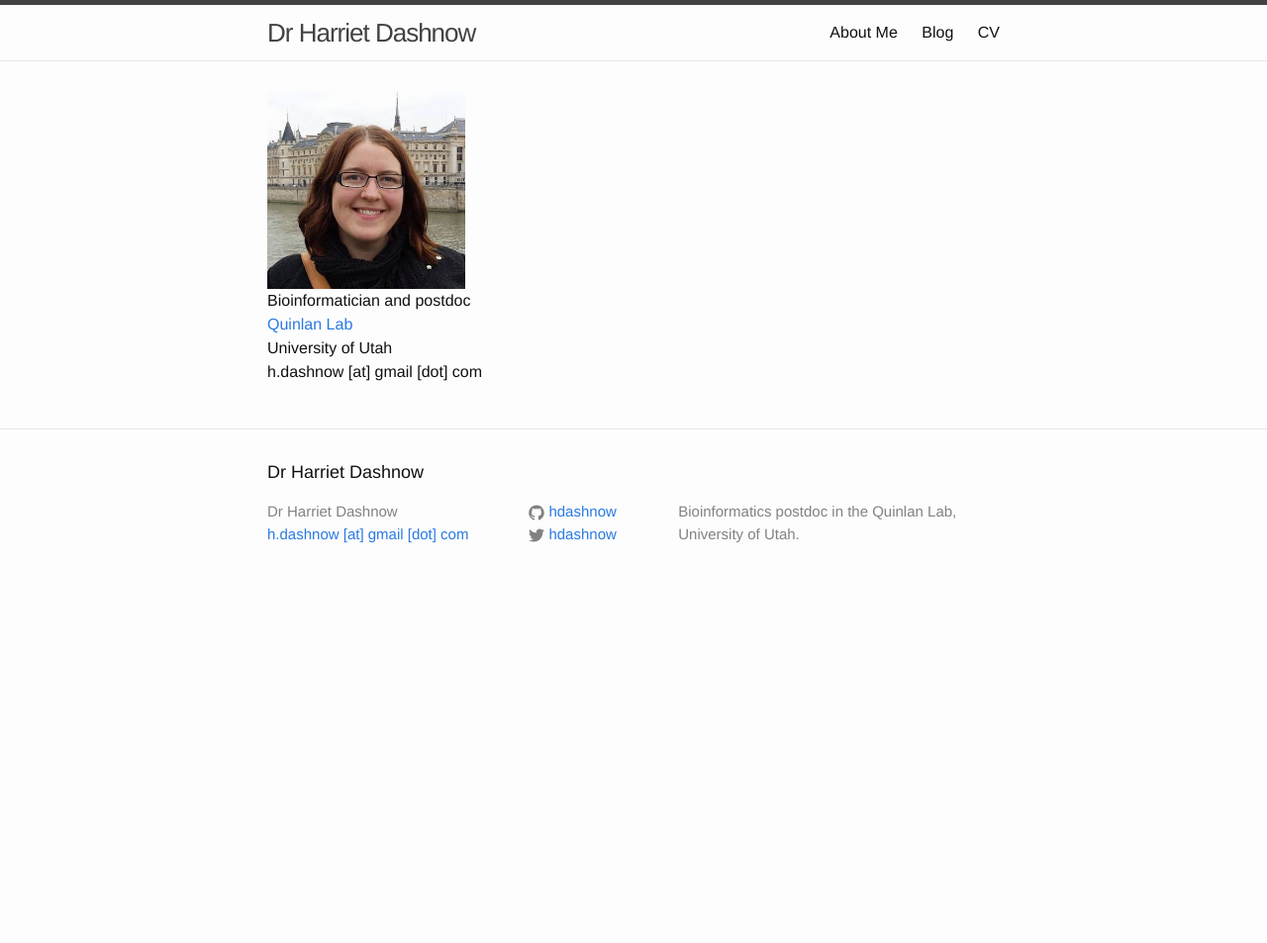
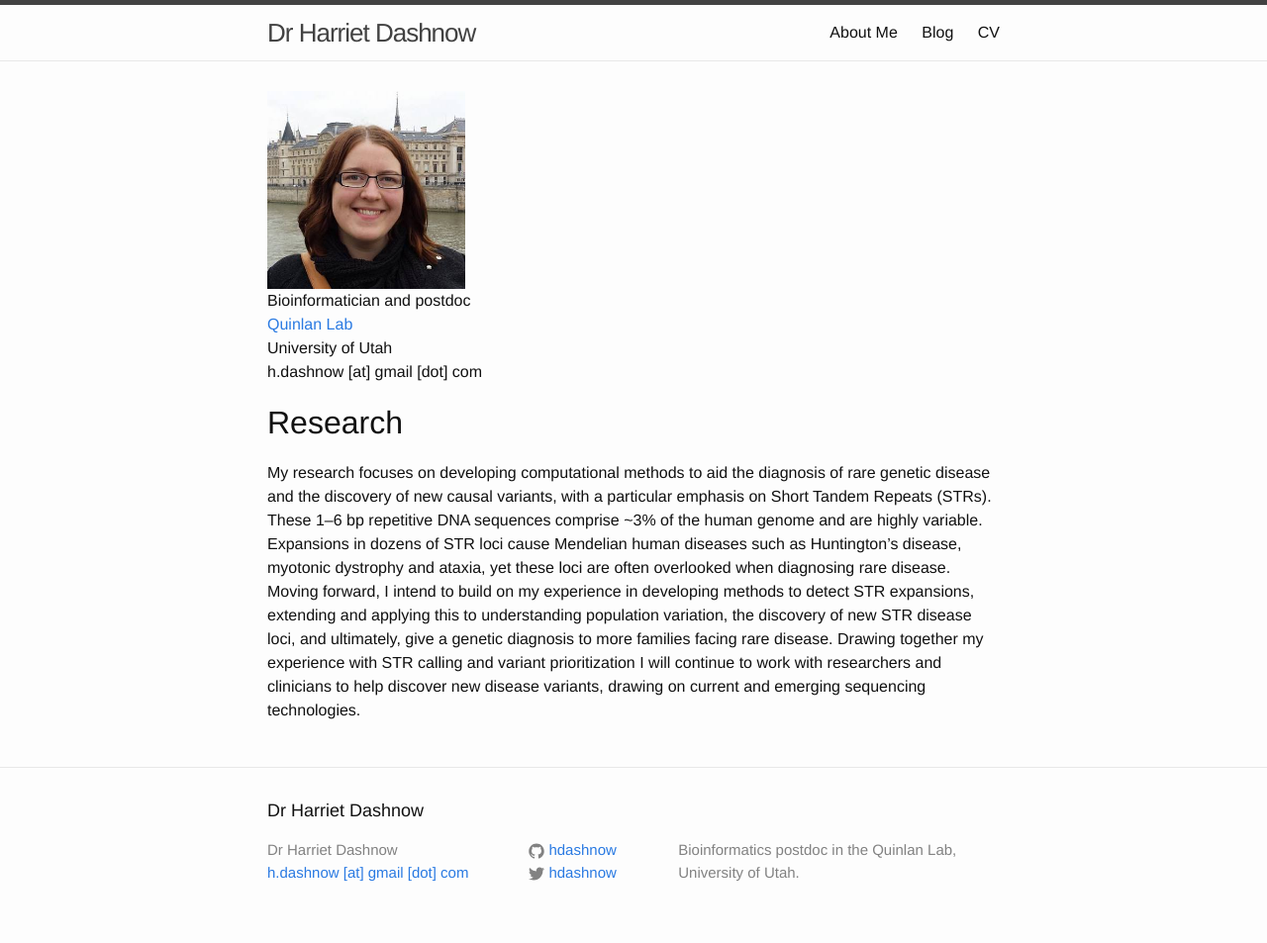
Before and after one commit to hdashnow/hdashnow.github.io, a Jekyll site: the page built from index.html, in a window 1280 px wide. Shown: the whole page at 99% size. Built offline with Jekyll 4.4.1, drawn with Linux system fonts in a browser that asks for light colours; before the commit the page ends 900 px from its top, so only the background shows below that.

Commit message:
add research statement to landing page

```diff
--- a/index.html
+++ b/index.html
@@ -16,3 +16,8 @@ layout: default
   University of Utah<br>
   h.dashnow [at] gmail [dot] com
 </p>
+
+<h1>Research</h1>
+<p>
+My research focuses on developing computational methods to aid the diagnosis of rare genetic disease and the discovery of new causal variants, with a particular emphasis on Short Tandem Repeats (STRs). These 1–6 bp repetitive DNA sequences comprise ~3% of the human genome and are highly variable. Expansions in dozens of STR loci cause Mendelian human diseases such as Huntington’s disease, myotonic dystrophy and ataxia, yet these loci are often overlooked when diagnosing rare disease. Moving forward, I intend to build on my experience in developing methods to detect STR expansions, extending and applying this to understanding population variation, the discovery of new STR disease loci, and ultimately, give a genetic diagnosis to more families facing rare disease. Drawing together my experience with STR calling and variant prioritization I will continue to work with researchers and clinicians to help discover new disease variants, drawing on current and emerging sequencing technologies.
+</p>
```
